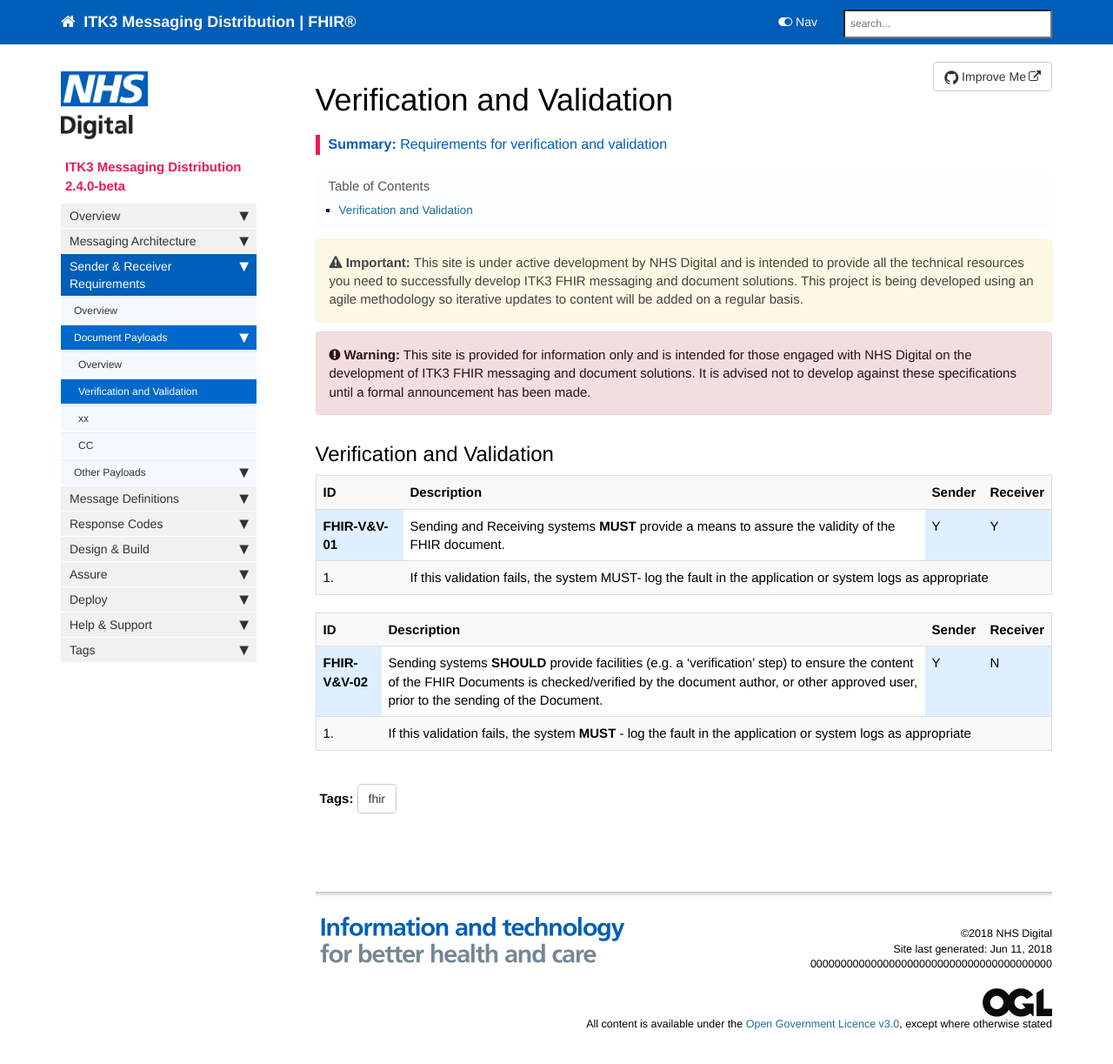
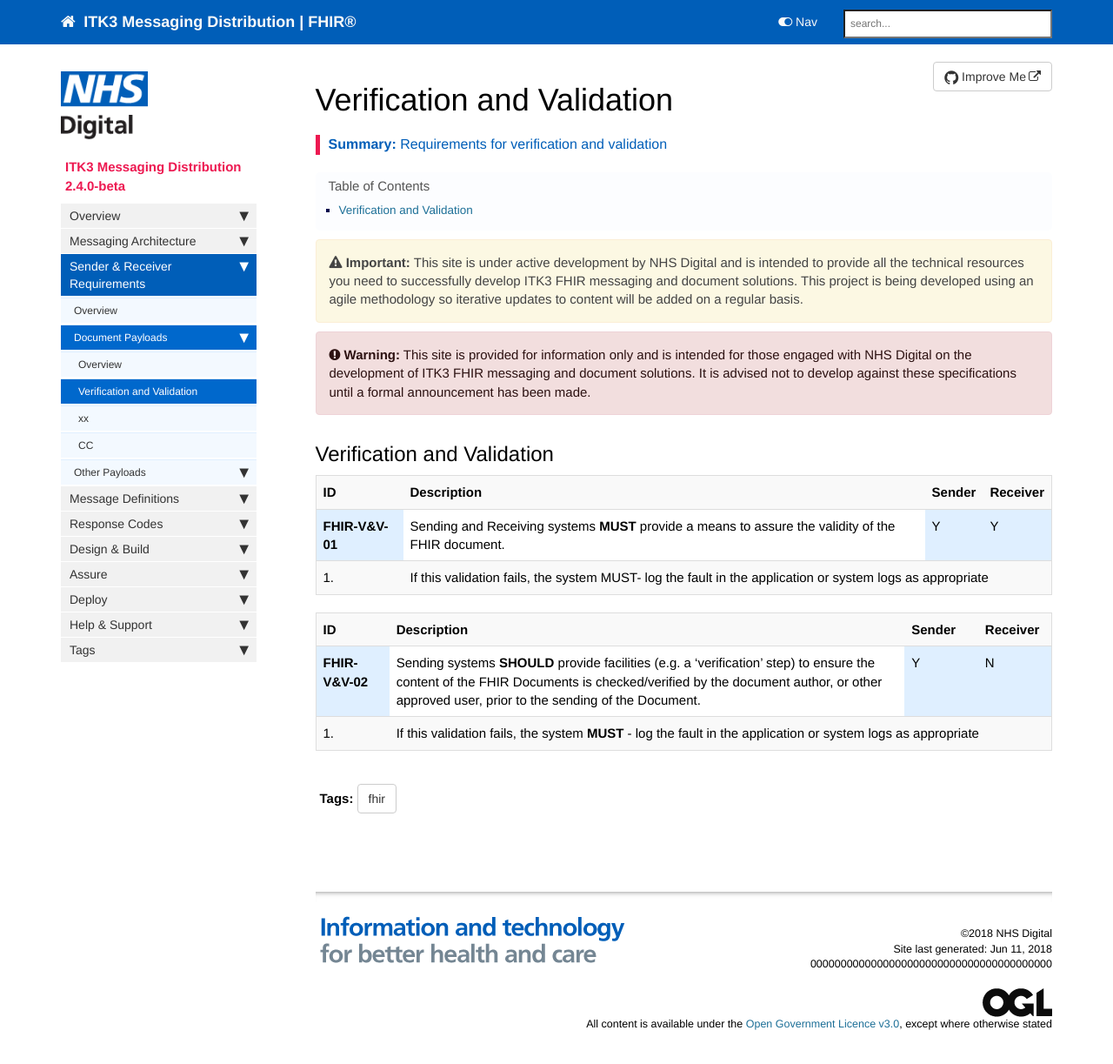
Before and after one commit to nhsconnect/ITK3-Messaging-Distribution, a Jekyll site: the page built from pages/explore/explore_ver_and_val.md, in a window 1280 px wide and 1247 px high. Shown: the top 1223 px of the window at 87% size. Built offline with Jekyll 4.4.1, drawn with Linux system fonts in a browser that asks for light colours; nearby versions of some CDN libraries; comment, search, counter and statistics services are not loaded.

```diff
--- a/pages/explore/explore_ver_and_val.md
+++ b/pages/explore/explore_ver_and_val.md
@@ -33,10 +33,10 @@ summary: "Requirements for verification and validation"
 
 <table style="width:100%;max-width: 100%;">
 <tr>
-<th>ID</th>
-<th>Description</th>
-<th>Sender</th>
-<th>Receiver</th>
+<th width="10%">ID</th>
+<th width="70%">Description</th>
+<th width="10%">Sender</th>
+<th width="10%">Receiver</th>
 </tr>
 <tr>
 <td bgcolor="#dfefff"><b>FHIR-V&V-02</b></td>
```
